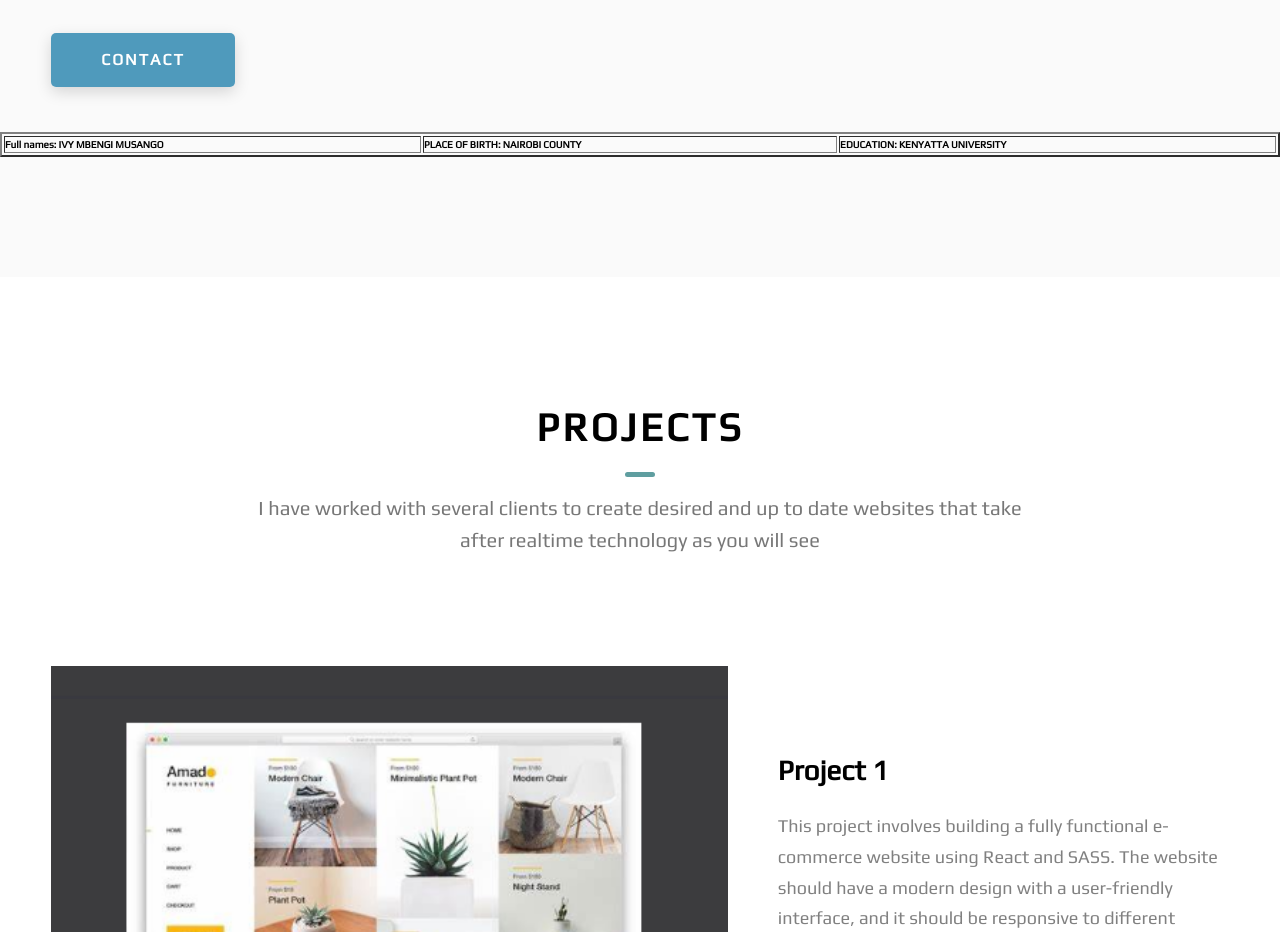
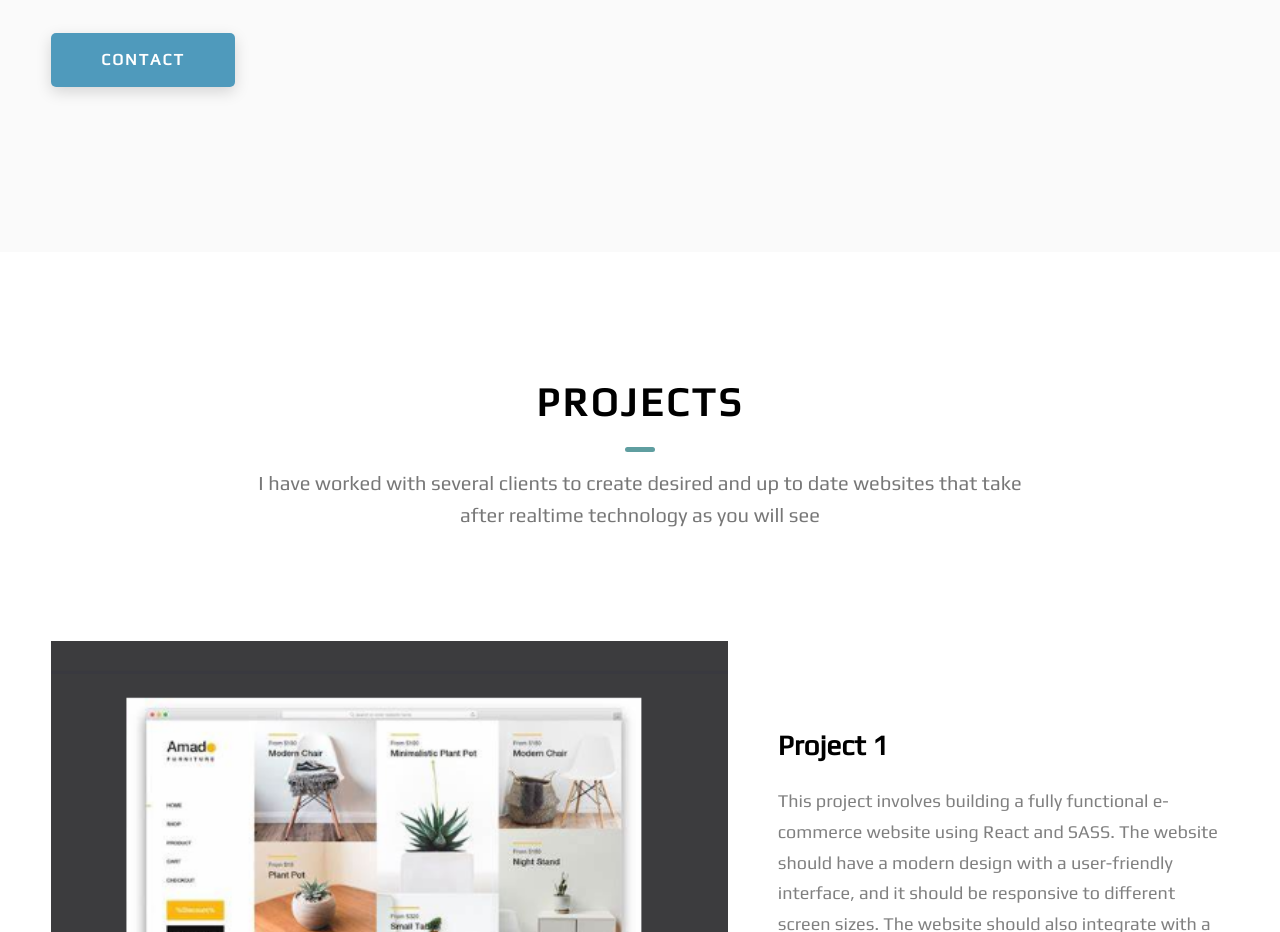
Before and after one commit to mbengiivy/portfolio, a website: page index.html in a window 1280 px wide. Shown: the part 1440-2372 px from the top of the page. Drawn offline with Linux system fonts and the light colour scheme.

Commit message:
Update index.html
removed table

```diff
--- a/index.html
+++ b/index.html
@@ -202,13 +202,6 @@
         </div>
       </div>
      <br><br><br>
-      <table style border="2" height=100% width="100%" align="center" table-size="300px">
-        <tr>
-          <td><b>Full names: IVY MBENGI MUSANGO</td>
-          <td><b>PLACE OF BIRTH: NAIROBI COUNTY</td>
-          <td><b>EDUCATION: KENYATTA UNIVERSITY</td>
-        </tr>
-      </table>
     </section>
     <section id="projects" class="projects sec-pad">
       <div class="main-container">
```
